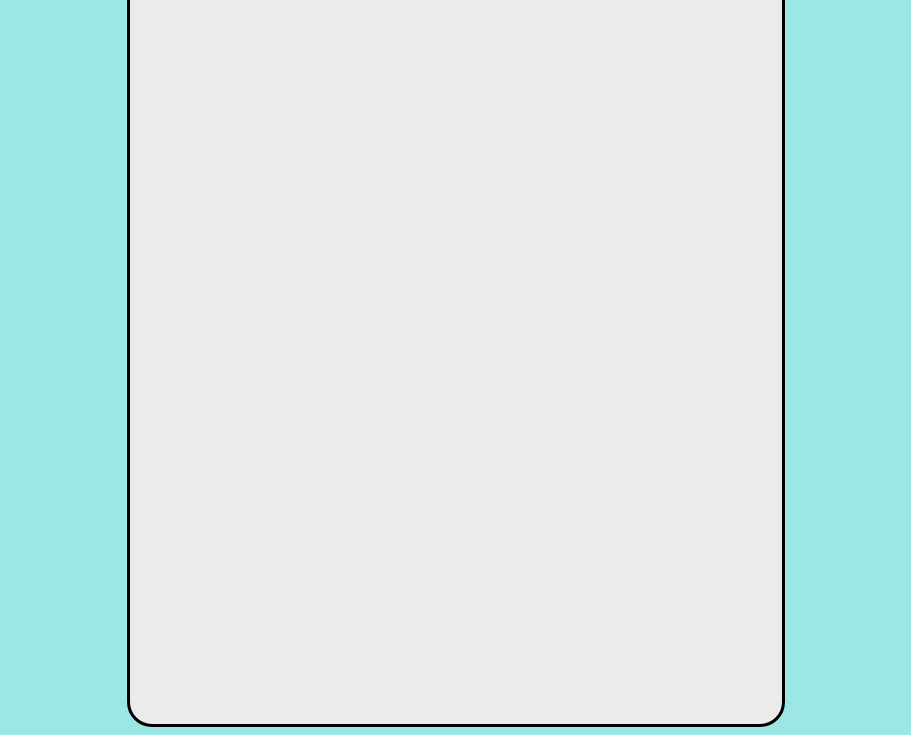
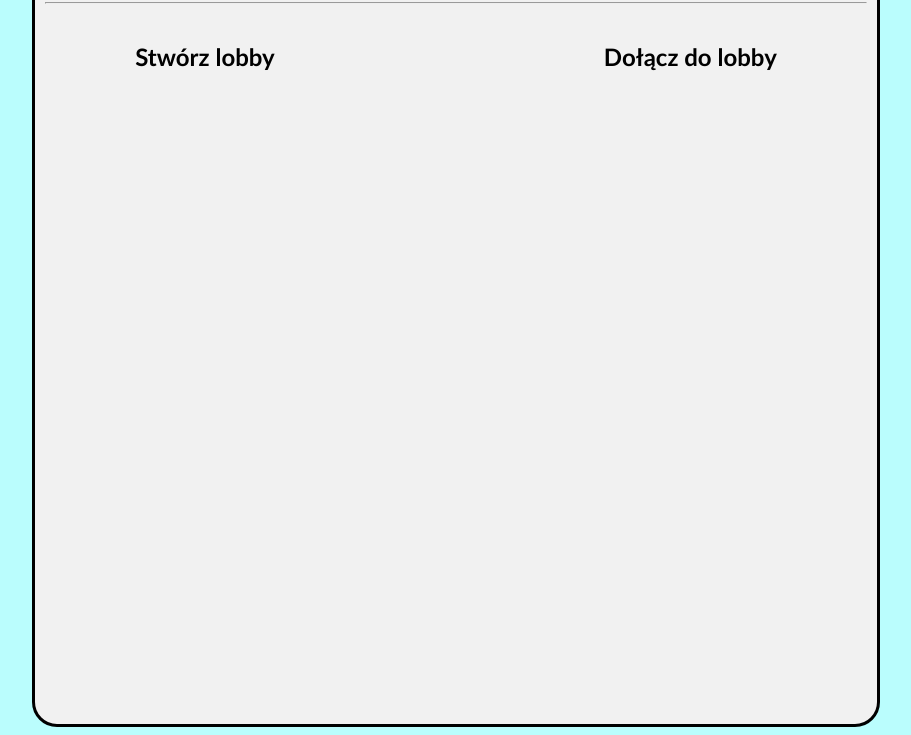
Before and after one commit to cmiband/Makao, a website: page public/views/index.html in a window 1280 px wide. Shown: the part 107-842 px from the top of the page, without its empty margins (184-1095 px from the left). Drawn offline with nearby package versions, Linux system fonts and the light colour scheme.

Commit message:
front-end stuff

```diff
--- a/public/styles/style.css
+++ b/public/styles/style.css
@@ -1,13 +1,13 @@
 body{
-    background-color: rgb(157, 230, 230);
+    background-color: rgb(186, 253, 253);
 }
 
 #root{
-    font-family: 'Times New Roman', Times, serif;
-    background-color: rgb(235, 235, 235);
+    font-family: 'Trebuchet MS', 'Lucida Sans Unicode', 'Lucida Grande', 'Lucida Sans', Arial, sans-serif;
+    background-color: rgb(241, 241, 241);
 
     margin: auto;
-    width: 50%;
+    width: 65%;
     height: 800px;
     border: 3px solid black;
     border-radius: 25px;
@@ -21,3 +21,15 @@ body{
     font-size: 50px;
     text-align: center;
 }
+
+#createLobby{
+    float: left;
+    margin-left: 80px;
+    padding: 10px;
+}
+
+#joinLobby{
+    float: right;
+    margin-right: 80px;
+    padding: 10px;
+}
--- a/public/views/index.html
+++ b/public/views/index.html
@@ -1,6 +1,6 @@
 <!DOCTYPE html>
 <html>
-    <head>
+    <head lang="pl">
         <meta charset="UTF-8">
         <meta name='viewport' content="width=device-width, initial-scale=1">
         <meta name='description' content='Creating lobby for a game'>
@@ -11,6 +11,13 @@
     <body>
         <div id='root'>
             <h1 id='title'>Makao</h1>
+            <hr>
+            <div id='createLobby'>
+                <h2>Stwórz lobby</h2>
+            </div>
+            <div id='joinLobby'>
+                <h2>Dołącz do lobby</h2>
+            </div>
         </div>
     </body>
 </html>
```
